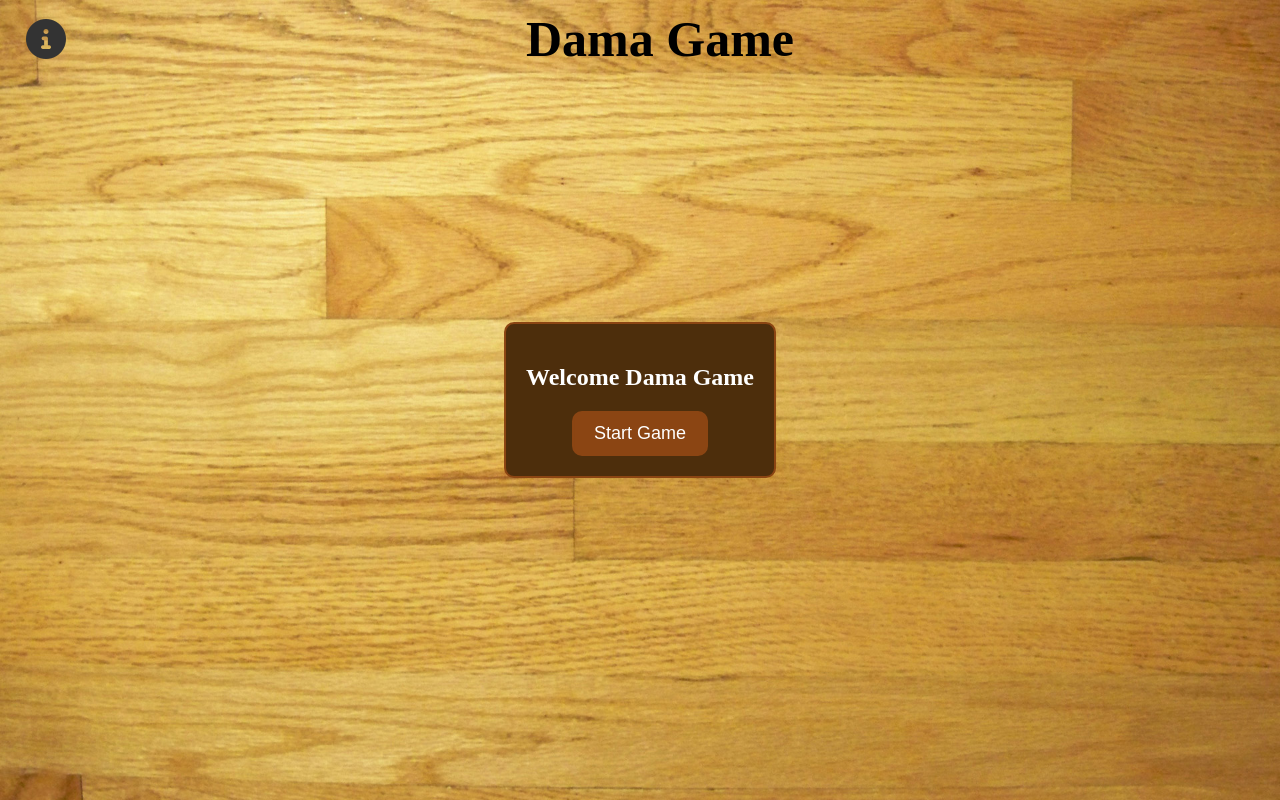
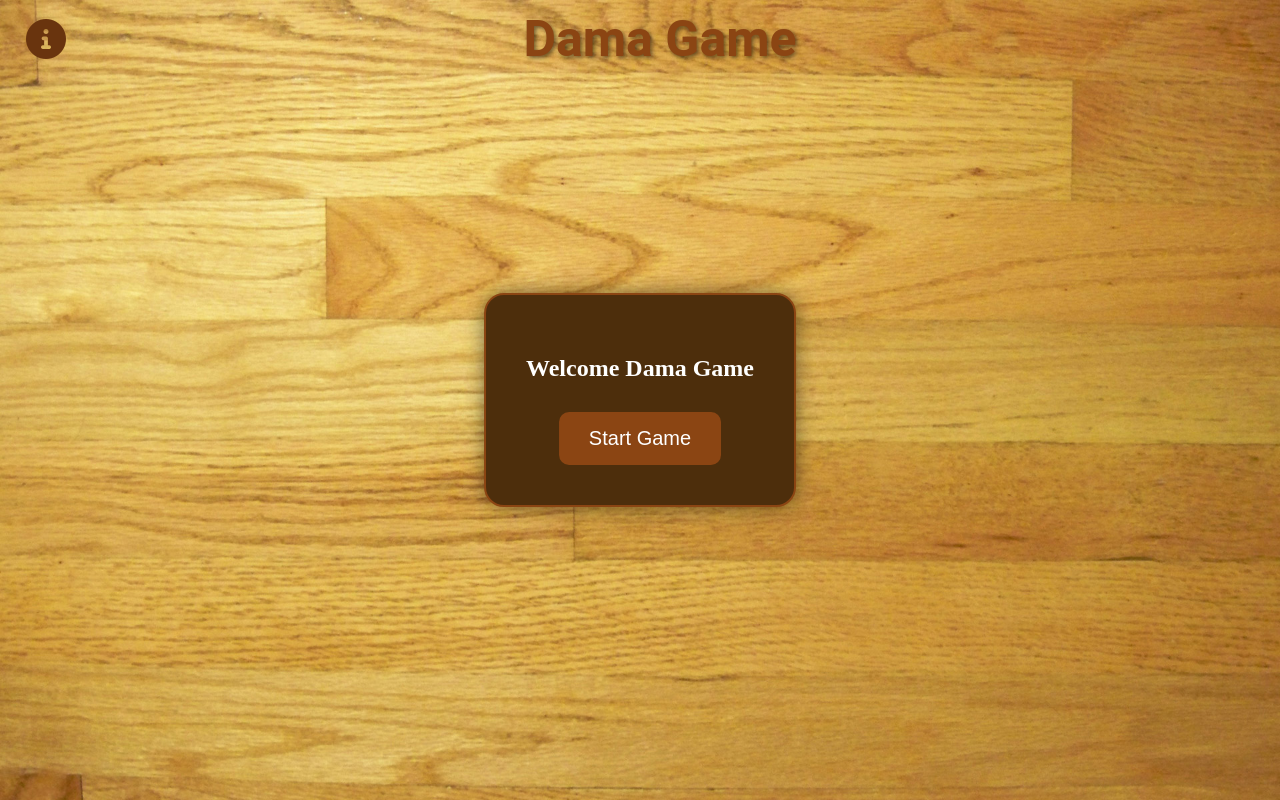
Before and after one commit to howisrian/damas, a plain HTML site: page index.html in a window 1280 px wide. Drawn offline with Linux system fonts and the light colour scheme.

Commit message:
Atualizando botões

```diff
--- a/css/style.css
+++ b/css/style.css
@@ -31,6 +31,9 @@ body, html {
     text-align: center;
     flex-grow: 1;
     font-size: 50px;
+    color: #8B4513; /* Cor marrom para combinar com o fundo de madeira */
+    font-family: 'Roboto', sans-serif; /* Fonte moderna */
+    text-shadow: 2px 2px 4px rgba(0, 0, 0, 0.5); /* Adiciona sombra para dar profundidade */
 }
 
 
@@ -39,7 +42,7 @@ body, html {
     position: absolute;
     z-index: 1000;
     cursor: pointer;
-    color: #333;
+    color: #69340e;
     font-size: 40px;
     background-color: transparent;
     border: none;
@@ -49,13 +52,18 @@ body, html {
     outline: none;
 }
 
+.info-button:hover {
+    color: #A0522D;
+    transition: color 0.3s;
+}
+
 .menu-button {
     display: none;
     position: absolute;
     left: 95%;
     z-index: 1000;
     cursor: pointer;
-    color: #333;
+    color: #69340e;
     font-size: 40px;
     background-color: transparent;
     border: none;
@@ -63,6 +71,11 @@ body, html {
 
 .menu-button:focus {
     outline: none;
+}
+
+.menu-button:hover {
+    color: #A0522D;
+    transition: color 0.3s;
 }
 
 #welcome-screen {
@@ -73,22 +86,24 @@ body, html {
     text-align: center;
     background-color:var(--bg-screen);
     color: var(--txt-screen);
-    padding: 20px;
+    padding: 40px;
     border: 2px solid var(--button);
-    border-radius: 10px;
+    border-radius: 20px;
+    box-shadow: 0 0 20px rgba(0, 0, 0, 0.5);
     z-index: 999999;
 }
 
 #welcome-screen h2 {
-    margin-bottom: 20px;
+    margin-bottom: 30px;
+    font-size: 24px;
 }
 
 #welcome-screen button {
-    font-size: 18px;
-    padding: 10px 20px;
+    font-size: 20px;
+    padding: 15px 30px;
     background-color: var(--button);
     color: var(--txt-screen);
-    border: 2px solid var(--button);
+    border: none;
     border-radius: 10px;
     cursor: pointer;
     transition: background-color 0.3s;
@@ -161,6 +176,7 @@ body, html {
   }
 
 .container {
+    padding: 50px;
     display: none;
     flex-direction: column;
     align-items: center;
--- a/js/script.js
+++ b/js/script.js
@@ -259,3 +259,6 @@ function toggleInfoScreen(){
         infoScreen.style.display = 'none';
     }
 }
+
+
+updateTurnDisplay()
```
